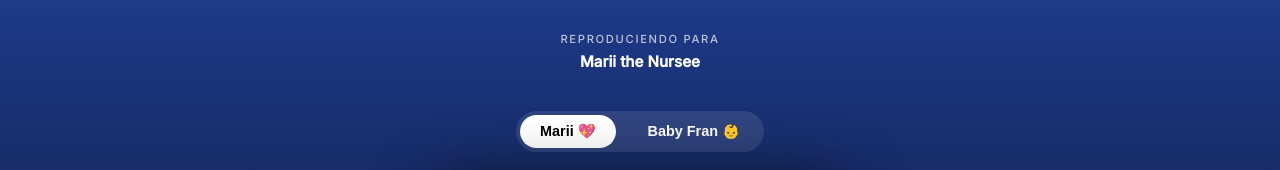
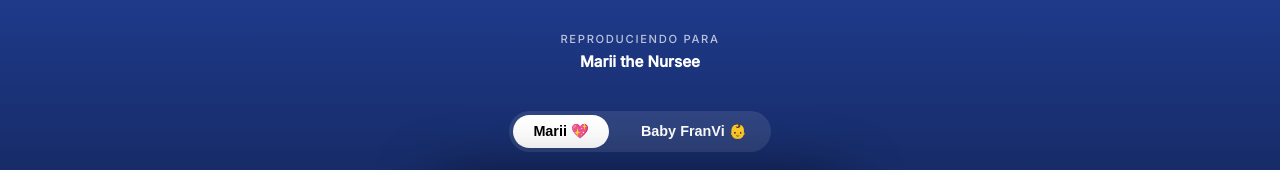
Before and after one commit to Haplee/marii, a Next.js app: page / in a window 1280 px wide. Shown: the top 170 px of the page. Built offline with nearby package versions, Linux system fonts and the light colour scheme; a web font is replaced by a local one.

Commit message:
modified:   app/components/PolaroidGallery.tsx

```diff
--- a/app/components/PolaroidGallery.tsx
+++ b/app/components/PolaroidGallery.tsx
@@ -39,7 +39,7 @@ export default function PolaroidGallery({ mariiImages, babyImages }: Props) {
     // Seleccionar datos según el modo
     const currentImages = mode === 'marii' ? mariiImages : babyImages;
     const currentMessages = mode === 'marii' ? MESSAGES_MARII : MESSAGES_BABY;
-    const currentArtist = mode === 'marii' ? 'Marii the Nursee' : 'Baby Fran';
+    const currentArtist = mode === 'marii' ? 'Marii the Nursee' : 'Baby FranVi';
     const currentTitle = mode === 'marii' ? 'Recuerdos Bonitos' : 'Mini Fran';
 
     // Reiniciar índice al cambiar de modo
@@ -114,7 +114,7 @@ export default function PolaroidGallery({ mariiImages, babyImages }: Props) {
                             transition: 'all 0.3s ease'
                         }}
                     >
-                        Baby Fran 👶
+                        Baby FranVi 👶
                     </button>
                 </div>
 
```
